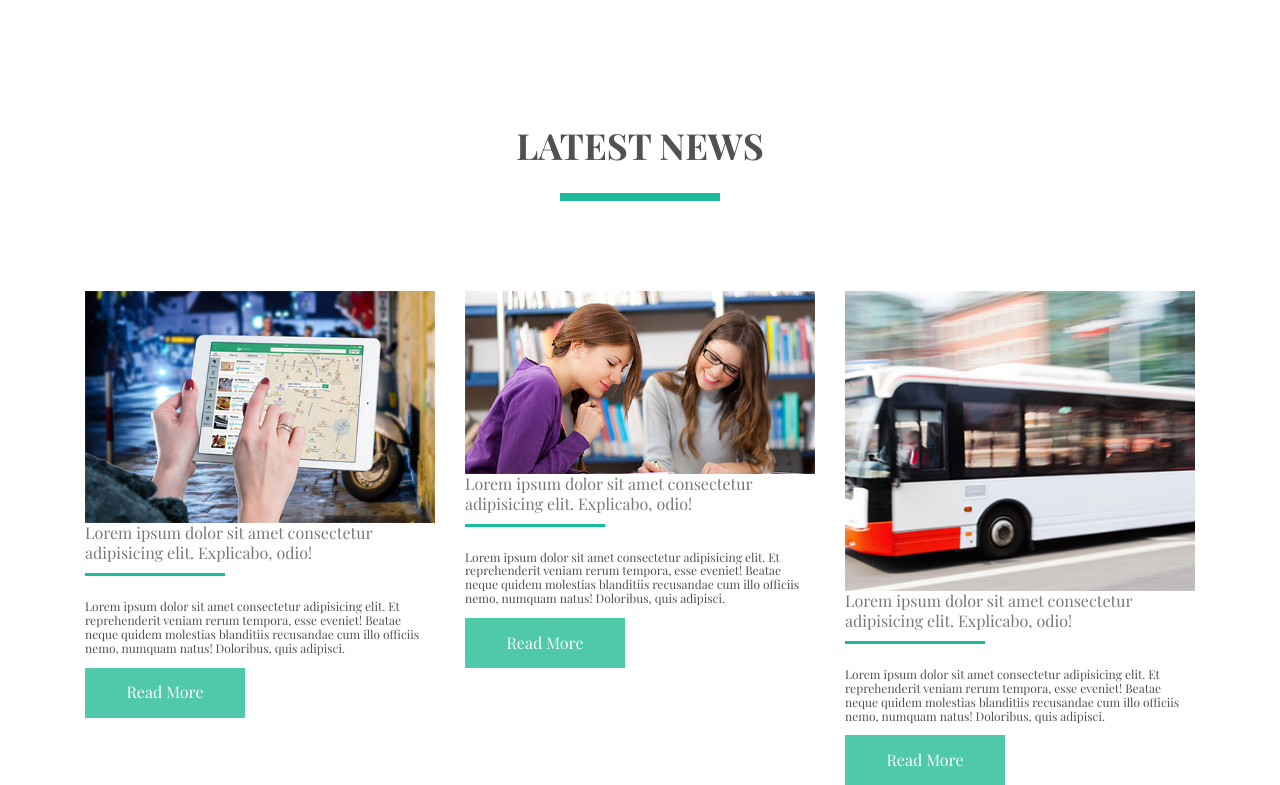
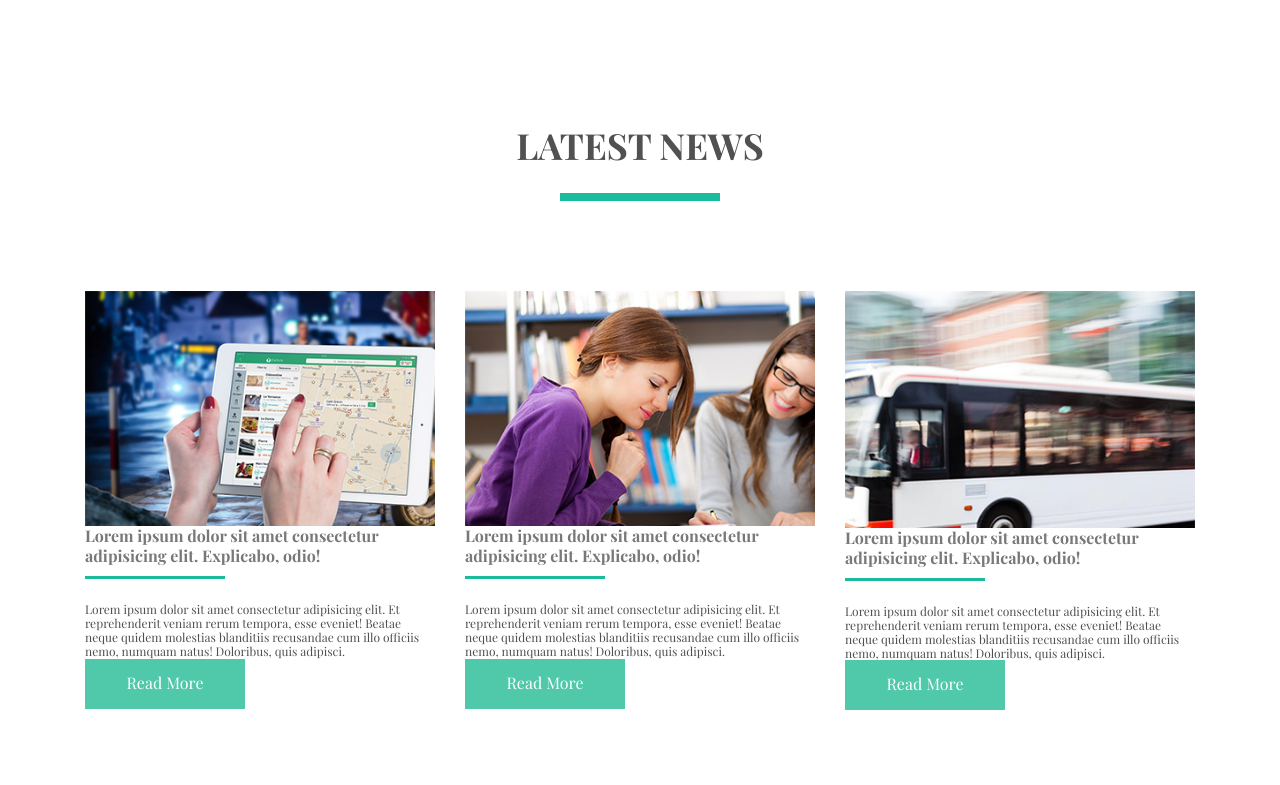
Before and after one commit to v-potap/goit-fe-course, a plain HTML site: page hw-04/index.html in a window 1280 px wide. Shown: the part 983-1768 px from the top of the page. After the commit the page ends 1693 px from the top, so only its background shows below. Drawn offline with nearby package versions, Linux system fonts and the light colour scheme.

Commit message:
HW-04 2nd attempt

```diff
--- a/hw-04/css/blog.css
+++ b/hw-04/css/blog.css
@@ -15,7 +15,7 @@
   margin-right: 30px;
 }
 
-.blog-link {
+.blog-title {
   display: block;
   margin: 0;
   padding: 0;
@@ -25,7 +25,7 @@
   font-size: 16px;
 }
 
-.blog-link::after {
+.blog-title::after {
   content: "";
   display: block;
   margin-top: 10px;
@@ -36,21 +36,27 @@
 }
 
 .blog-announce {
+  margin: 0;
+  padding: 0;
   font-size: 12px;
   color: rgba(80, 80, 80, 255);
 }
 
 .blog-readmore {
+  float: left;
   border: none;
   margin: 0;
-  padding: 0;
+  padding: 15px;
   width: 160px;
   height: 50px;
   color: rgba(255, 255, 255, 1);
   background: rgba(80, 200, 170, 1);
   text-transform: capitalize;
+  text-align: center;
+  text-decoration: none;
 }
 
-.blog-readmore:hover {
+.blog-readmore:hover,
+.blog-readmore:focus {
   cursor: pointer;
 }
--- a/hw-04/css/header.css
+++ b/hw-04/css/header.css
@@ -27,6 +27,7 @@
 }
 
 .menu-item-link {
+  display: block;
   color: rgba(31, 18, 18, 1);
   text-decoration: none;
 }
--- a/hw-04/index.html
+++ b/hw-04/index.html
@@ -145,62 +145,77 @@
       <section class="blog container">
         <h2 class="section-title">Latest news</h2>
         <ul class="blogs clearfix">
-          <li class="blogs-item">
-            <a href="#" class="blog-link"
-              ><img
-                src="img/blog1.png"
+          <li class="blogs-item clearfix">
+            <img
+              src="img/blog01.png"
               alt="blog1"
               class="blog-link-img"
-                width="472"
-                height="313"
-              />Lorem ipsum dolor sit amet consectetur adipisicing elit.
-              Explicabo, odio!</a
-            >
+              width="396"
+              height="266"
+            />
+
+            <h3 class="blog-title">
+              Lorem ipsum dolor sit amet consectetur adipisicing elit.
+              Explicabo, odio!
+            </h3>
+
             <p class="blog-announce">
               Lorem ipsum dolor sit amet consectetur adipisicing elit. Et
               reprehenderit veniam rerum tempora, esse eveniet! Beatae neque
               quidem molestias blanditiis recusandae cum illo officiis nemo,
               numquam natus! Doloribus, quis adipisci.
             </p>
-            <button class="blog-readmore">Read more</button>
+
+            <a href="https://dynamo.kiev.ua/" class="blog-readmore">Read more</a>
+
           </li>
-          <li class="blogs-item">
-            <a href="#" class="blog-link"
-              ><img
-                src="img/blog2.png"
+          <li class="blogs-item clearfix">
+            <img
+              src="img/blog02.png"
               alt="blog2"
               class="blog-link-img"
-                width="513"
-                height="267"
-              />Lorem ipsum dolor sit amet consectetur adipisicing elit.
-              Explicabo, odio!</a
-            >
+              width="396"
+              height="266"
+            />
+
+            <h3 class="blog-title">
+              Lorem ipsum dolor sit amet consectetur adipisicing elit.
+              Explicabo, odio!
+            </h3>
+
             <p class="blog-announce">
               Lorem ipsum dolor sit amet consectetur adipisicing elit. Et
               reprehenderit veniam rerum tempora, esse eveniet! Beatae neque
               quidem molestias blanditiis recusandae cum illo officiis nemo,
               numquam natus! Doloribus, quis adipisci.
             </p>
-            <button class="blog-readmore">Read more</button>
+
+            <a href="https://dynamo.kiev.ua/" class="blog-readmore">Read more</a>
+
           </li>
-          <li class="blogs-item">
-            <a href="#" class="blog-link"
-              ><img
-                src="img/blog3.png"
+          <li class="blogs-item clearfix">
+            <img
+              src="img/blog03.png"
               alt="blog3"
               class="blog-link-img"
-                width="391"
-                height="335"
-              />Lorem ipsum dolor sit amet consectetur adipisicing elit.
-              Explicabo, odio!</a
-            >
+              width="396"
+              height="266"
+            />
+
+            <h3 class="blog-title">
+              Lorem ipsum dolor sit amet consectetur adipisicing elit.
+              Explicabo, odio!
+            </h3>
+
             <p class="blog-announce">
               Lorem ipsum dolor sit amet consectetur adipisicing elit. Et
               reprehenderit veniam rerum tempora, esse eveniet! Beatae neque
               quidem molestias blanditiis recusandae cum illo officiis nemo,
               numquam natus! Doloribus, quis adipisci.
             </p>
-            <button class="blog-readmore">Read more</button>
+
+            <a href="https://dynamo.kiev.ua/" class="blog-readmore">Read more</a>
+
           </li>
         </ul>
       </section>
```
Also changed, not shown: hw-04/img/blog01.png (added), hw-04/img/blog02.png (added), hw-04/img/blog03.png (added). Lines whose indentation alone changed are shown as unchanged.
